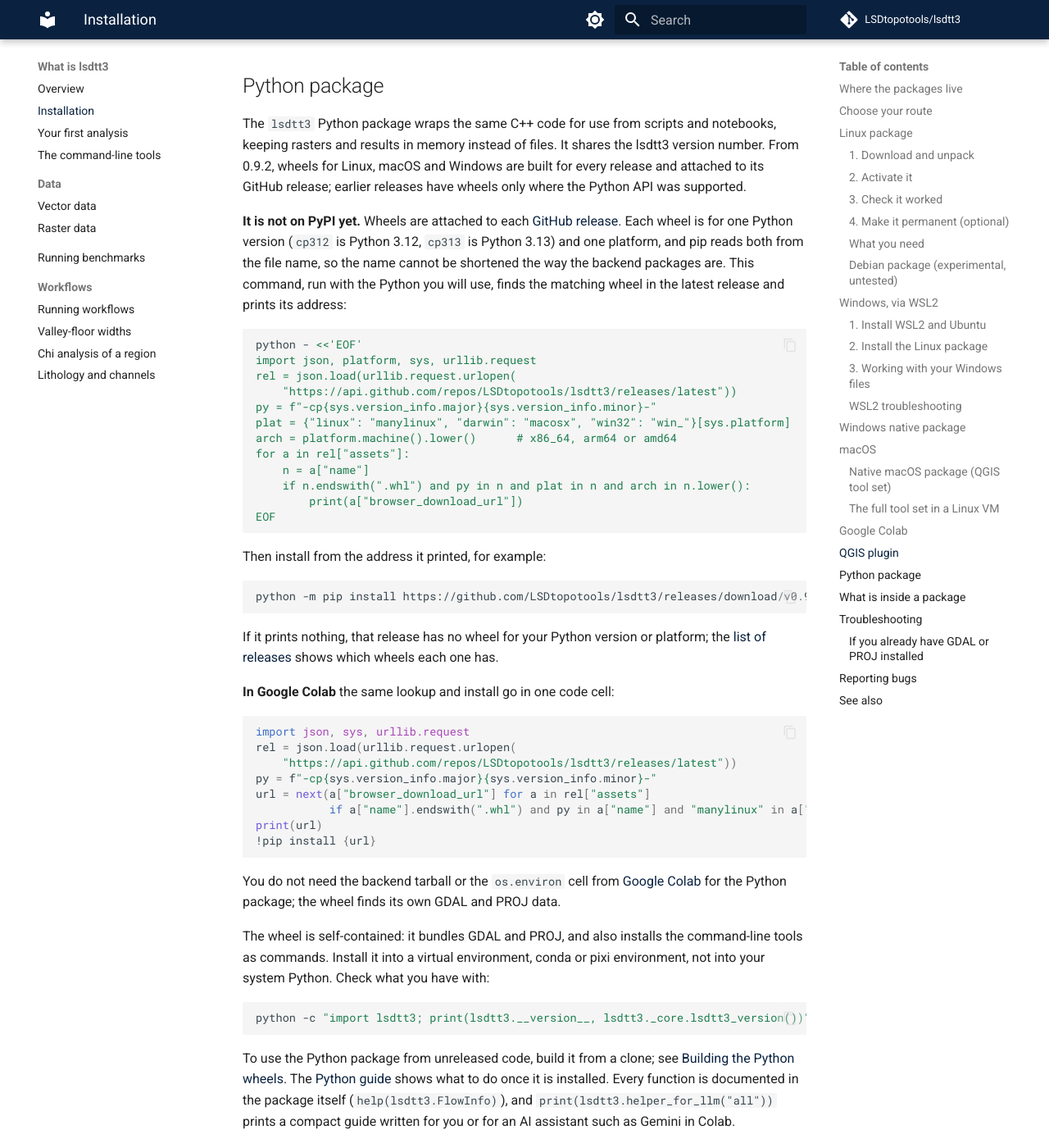
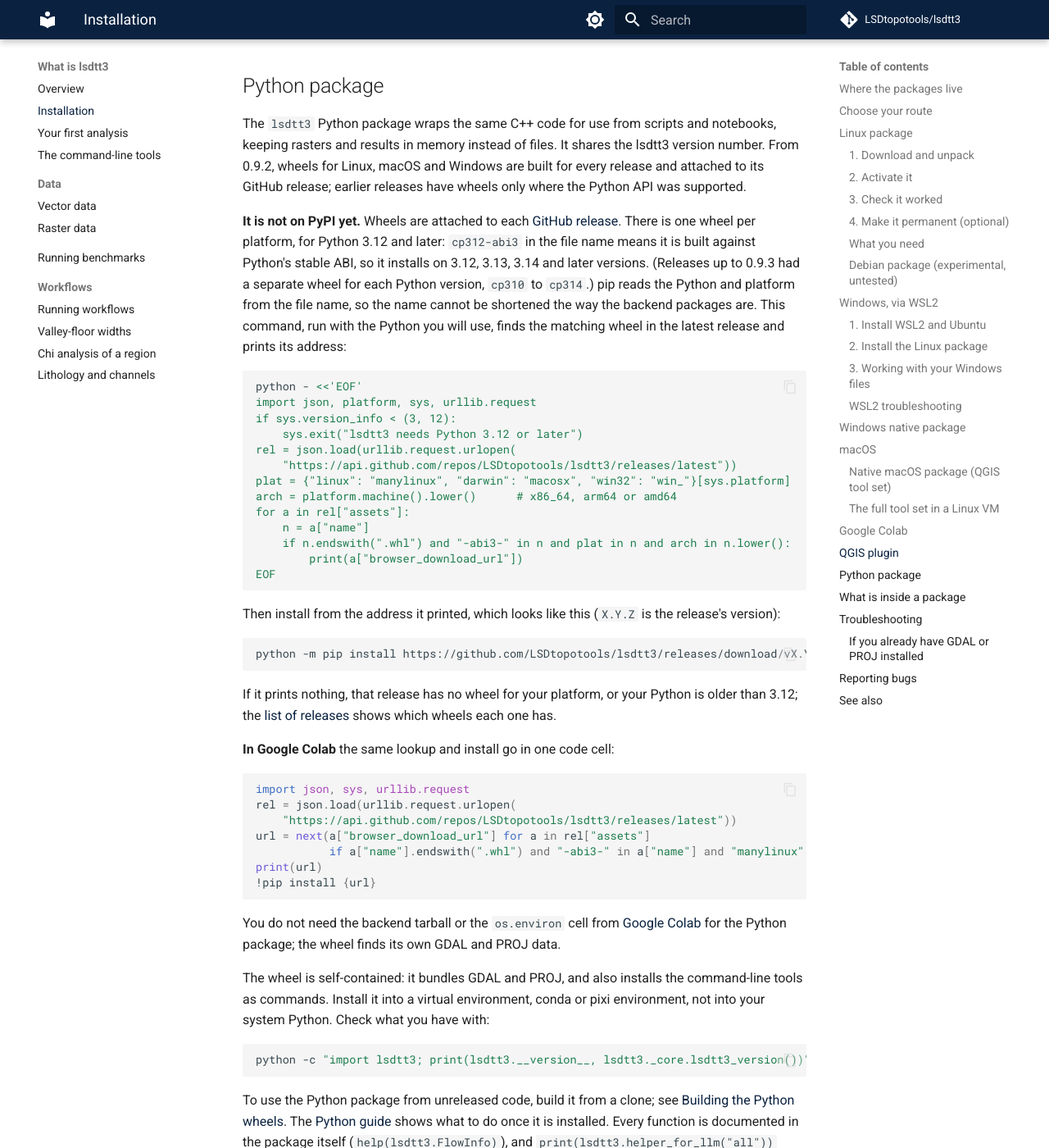
Before and after one commit to LSDtopotools/lsdtt3, an MkDocs documentation site: the page built from docs/what_is_lsdtt3/install_lsdtt3.md, in a window 1280 px wide and 1400 px high, scrolled down 9046 px. Shown: the whole window at 82% size. Built offline with MkDocs 1.6.1 and Material for MkDocs 9.7.7, drawn with Linux system fonts in a browser that asks for light colours; comment, search, counter and statistics services are not loaded.

Commit message:
Altering some workflows and tests to make lsdtt3 compatible with a pypi upload

````diff
--- a/docs/what_is_lsdtt3/install_lsdtt3.md
+++ b/docs/what_is_lsdtt3/install_lsdtt3.md
@@ -435,36 +435,40 @@ GitHub release; earlier releases have wheels only where the Python API was
 supported.
 
 **It is not on PyPI yet.** Wheels are attached to each
-[GitHub release](https://github.com/LSDtopotools/lsdtt3/releases/latest). Each
-wheel is for one Python version (`cp312` is Python 3.12, `cp313` is Python
-3.13) and one platform, and pip reads both from the file name, so the name
-cannot be shortened the way the backend packages are. This command, run with
-the Python you will use, finds the matching wheel in the latest release and
-prints its address:
+[GitHub release](https://github.com/LSDtopotools/lsdtt3/releases/latest). There is
+one wheel per platform, for Python 3.12 and later: `cp312-abi3` in the file
+name means it is built against Python's stable ABI, so it installs on 3.12,
+3.13, 3.14 and later versions. (Releases up to 0.9.3 had a separate wheel for
+each Python version, `cp310` to `cp314`.) pip reads the Python and platform
+from the file name, so the name cannot be shortened the way the backend
+packages are. This command, run with the Python you will use, finds the
+matching wheel in the latest release and prints its address:
 
 ```bash
 python - <<'EOF'
 import json, platform, sys, urllib.request
+if sys.version_info < (3, 12):
+    sys.exit("lsdtt3 needs Python 3.12 or later")
 rel = json.load(urllib.request.urlopen(
     "https://api.github.com/repos/LSDtopotools/lsdtt3/releases/latest"))
-py = f"-cp{sys.version_info.major}{sys.version_info.minor}-"
 plat = {"linux": "manylinux", "darwin": "macosx", "win32": "win_"}[sys.platform]
 arch = platform.machine().lower()      # x86_64, arm64 or amd64
 for a in rel["assets"]:
     n = a["name"]
-    if n.endswith(".whl") and py in n and plat in n and arch in n.lower():
+    if n.endswith(".whl") and "-abi3-" in n and plat in n and arch in n.lower():
         print(a["browser_download_url"])
 EOF
 ```
 
-Then install from the address it printed, for example:
+Then install from the address it printed, which looks like this (`X.Y.Z` is
+the release's version):
 
 ```bash
-python -m pip install https://github.com/LSDtopotools/lsdtt3/releases/download/v0.9.2/lsdtt3-0.9.2-cp313-cp313-manylinux_2_28_x86_64.whl
+python -m pip install https://github.com/LSDtopotools/lsdtt3/releases/download/vX.Y.Z/lsdtt3-X.Y.Z-cp312-abi3-manylinux_2_28_x86_64.whl
 ```
 
-If it prints nothing, that release has no wheel for your Python version or
-platform; the [list of releases](https://github.com/LSDtopotools/lsdtt3/releases)
+If it prints nothing, that release has no wheel for your platform, or your
+Python is older than 3.12; the [list of releases](https://github.com/LSDtopotools/lsdtt3/releases)
 shows which wheels each one has.
 
 **In Google Colab** the same lookup and install go in one code cell:
@@ -473,9 +477,8 @@ shows which wheels each one has.
 import json, sys, urllib.request
 rel = json.load(urllib.request.urlopen(
     "https://api.github.com/repos/LSDtopotools/lsdtt3/releases/latest"))
-py = f"-cp{sys.version_info.major}{sys.version_info.minor}-"
 url = next(a["browser_download_url"] for a in rel["assets"]
-           if a["name"].endswith(".whl") and py in a["name"] and "manylinux" in a["name"])
+           if a["name"].endswith(".whl") and "-abi3-" in a["name"] and "manylinux" in a["name"])
 print(url)
 !pip install {url}
 ```
--- a/pixi.toml
+++ b/pixi.toml
@@ -225,9 +225,9 @@ snakemake = "*"
 # Python directly plus an LD_PRELOAD of its libstdc++; the exact commands are in
 # docs/developer_notes/python_bindings_architecture.md. Never publish it.
 #
-# Python is pinned below 3.14 because that is what the wheel targets
-# (cp310-cp314 in pyproject.toml) and because the build backend chain is better
-# tested there. The two build pins follow python_bindings/pyproject.toml.
+# Python is pinned below 3.14 because the build backend chain is better tested
+# there. The bindings need 3.12 or later (requires-python in pyproject.toml);
+# a 3.11 here cannot build them. The two build pins follow python_bindings/pyproject.toml.
 [feature.packaging.dependencies]
 python = ">=3.11,<3.14"
 scikit-build-core = ">=0.10"
````
Also changed, not shown: README.md (+6 -5 lines), docs/developer_notes/building_python_wheels.md (+22 -14 lines), docs/developer_notes/publishing_to_pypi.md (+4 -4 lines), docs/python/index.md (+12 -10 lines), docs/what_is_lsdtt3/overview.md (+1 -1 lines), python_bindings/README.md (+8 -6 lines), 9 other files.
